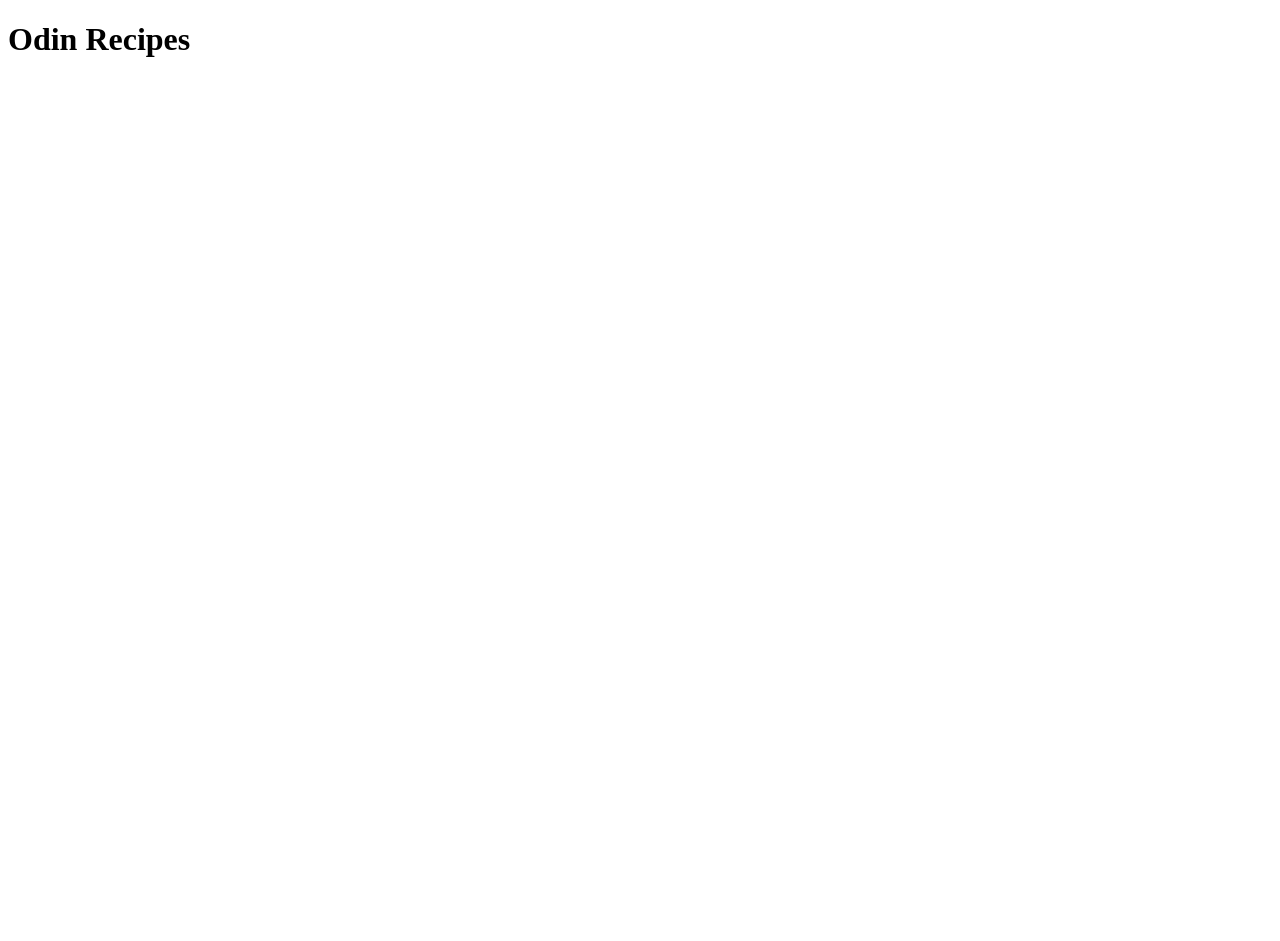
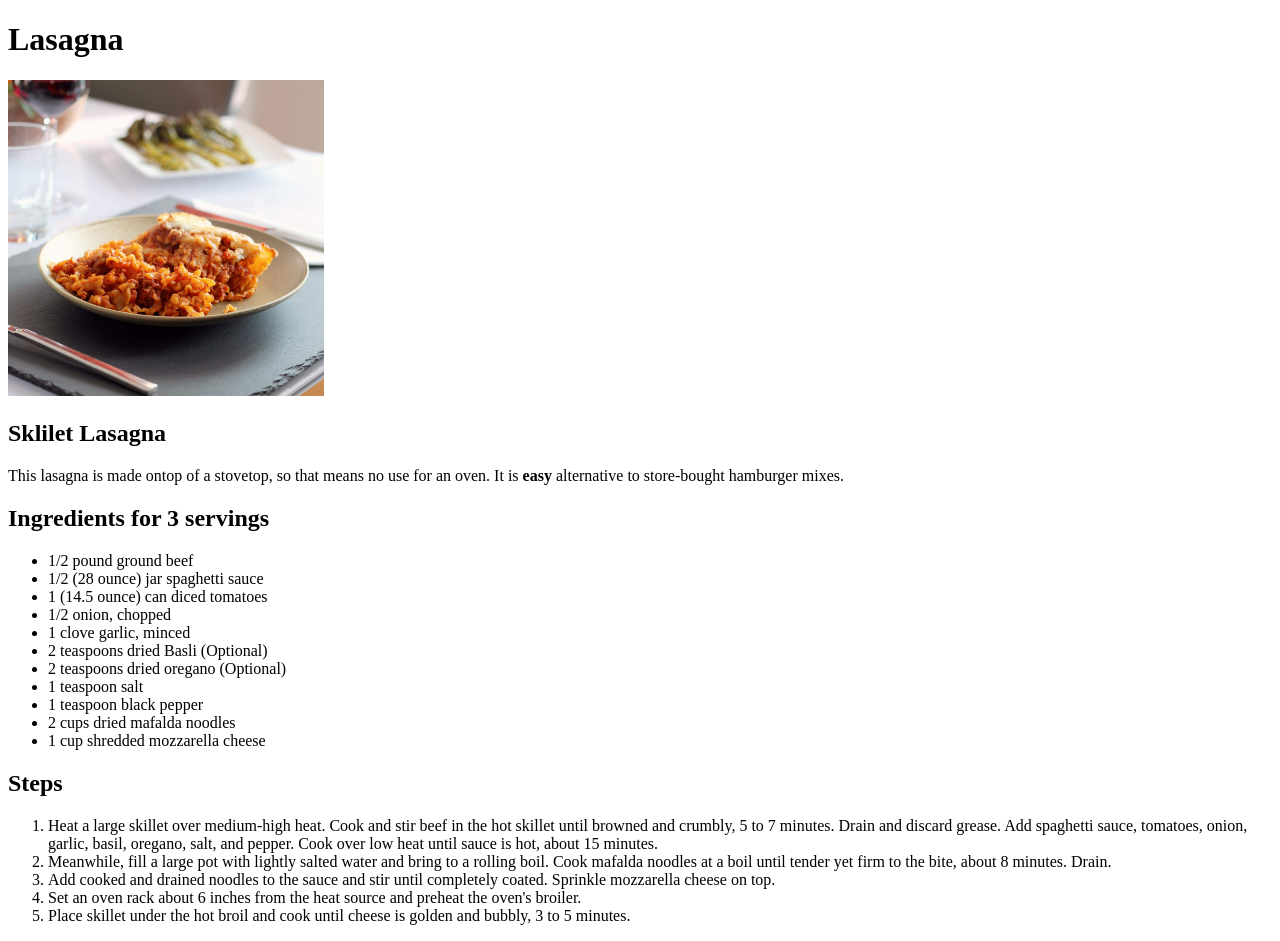
Before and after one commit to crackheadakira/TheOdinProject, a plain HTML site: page odin-recipes/recipes/lasagna.html in a window 1280 px wide. Before the commit the page ends 800 px from the top, so only its background shows below. Drawn offline with Linux system fonts and the light colour scheme.

Commit message:
Finished Lasagna Recipe page

```diff
--- a/odin-recipes/recipes/lasagna.html
+++ b/odin-recipes/recipes/lasagna.html
@@ -3,9 +3,36 @@
 <head>
     <meta charset="UTF-8">
     <meta name="viewport" content="width=device-width, initial-scale=1.0">
-    <title>Odin Recipes</title>
+    <title>Lasagna Recipe</title>
 </head>
 <body>
-    <h1>Odin Recipes</h1>
+    <h1>Lasagna</h1>
+    <img src="../images/lasagna_finished.jpeg" width="25%"  height="25%">
+    <h2>Sklilet Lasagna</h2>
+    <p>This lasagna is made ontop of a stovetop, so that means no use for an oven. It is <b>easy</b> alternative to store-bought hamburger mixes.</p>
+
+    <h2>Ingredients for 3 servings</h2>
+    <ul>
+        <li>1/2 pound ground beef</li>
+        <li>1/2 (28 ounce) jar spaghetti sauce</li>
+        <li>1 (14.5 ounce) can diced tomatoes</li>
+        <li>1/2 onion, chopped</li>
+        <li>1 clove garlic, minced</li>
+        <li>2 teaspoons dried Basli (Optional)</li>
+        <li>2 teaspoons dried oregano (Optional)</li>
+        <li>1 teaspoon salt</li>
+        <li>1 teaspoon black pepper</li>
+        <li>2 cups dried mafalda noodles</li>
+        <li>1 cup shredded mozzarella cheese</li>
+    </ul>
+
+    <h2>Steps</h2>
+    <ol>
+        <li>Heat a large skillet over medium-high heat. Cook and stir beef in the hot skillet until browned and crumbly, 5 to 7 minutes. Drain and discard grease. Add spaghetti sauce, tomatoes, onion, garlic, basil, oregano, salt, and pepper. Cook over low heat until sauce is hot, about 15 minutes.</li>
+        <li>Meanwhile, fill a large pot with lightly salted water and bring to a rolling boil. Cook mafalda noodles at a boil until tender yet firm to the bite, about 8 minutes. Drain.</li>
+        <li>Add cooked and drained noodles to the sauce and stir until completely coated. Sprinkle mozzarella cheese on top.</li>
+        <li>Set an oven rack about 6 inches from the heat source and preheat the oven's broiler.</li>
+        <li>Place skillet under the hot broil and cook until cheese is golden and bubbly, 3 to 5 minutes.</li>
+    </ol>
 </body>
 </html>
```
Also changed, not shown: odin-recipes/index.html (+1 -0 lines), odin-recipes/images/lasagna_finished.jpeg (added).
